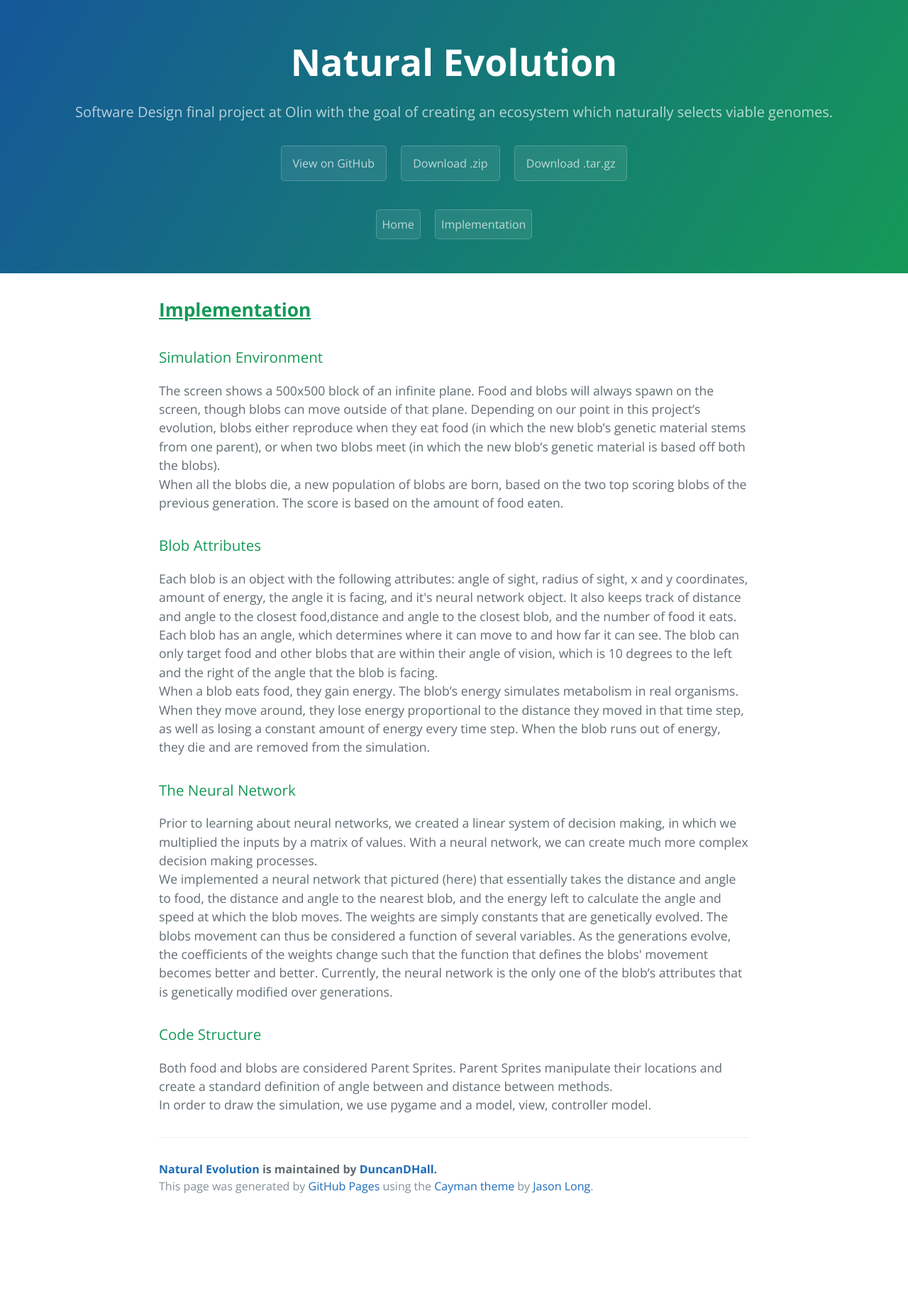
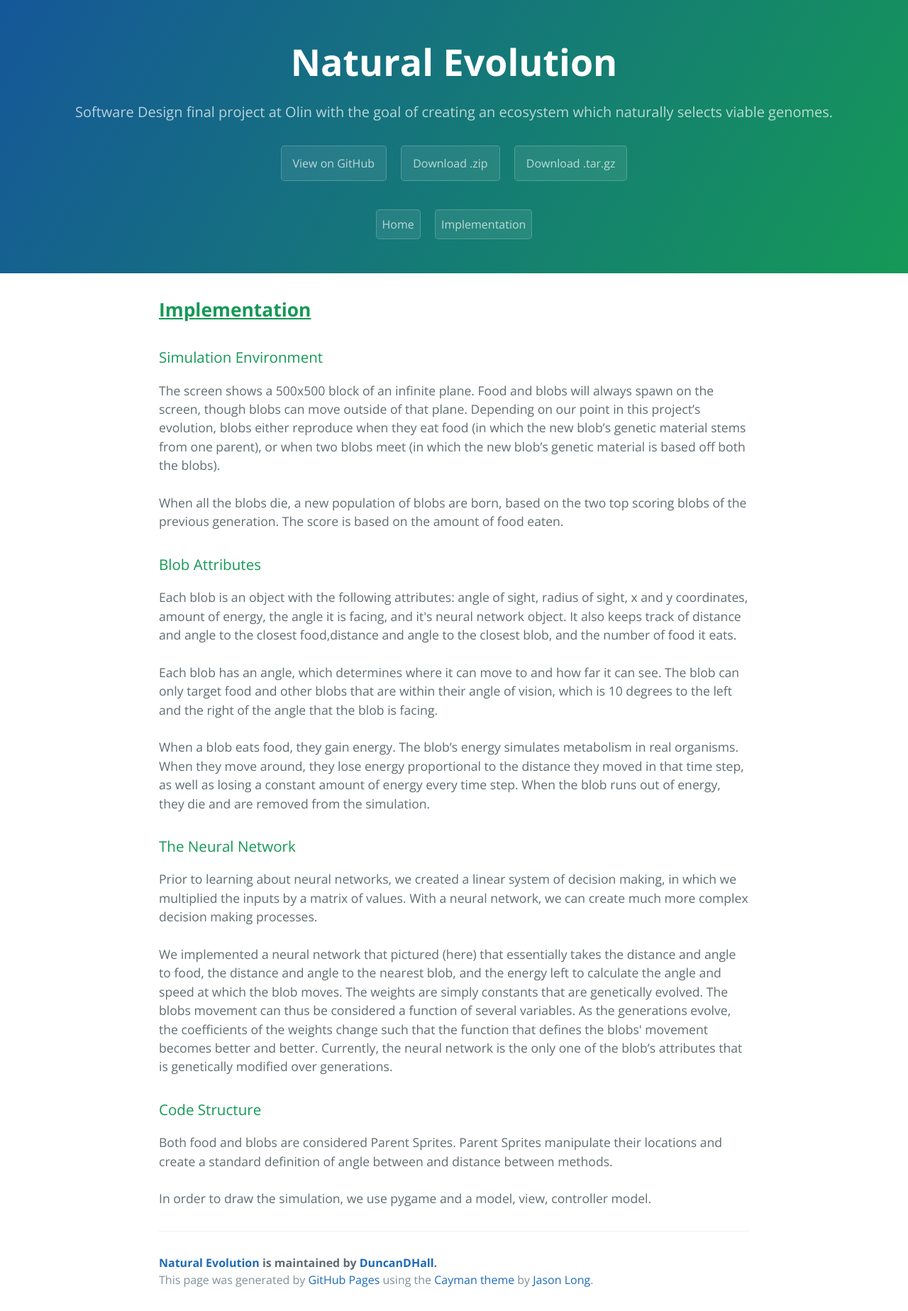
Before and after one commit to DuncanDHall/NaturalEvolution, a Jekyll site: the page implementation.html, which Jekyll copies as it is, in a window 1280 px wide. Shown: the whole page at 71% size. Built offline with Jekyll 4.4.1, drawn with Linux system fonts in a browser that asks for light colours; before the commit the page ends 1715 px from its top, so only the background shows below that.

Commit message:
formatting?

```diff
--- a/implementation.html
+++ b/implementation.html
@@ -35,7 +35,7 @@
 <a id="designer-templates" class="anchor" href="#Environment" aria-hidden="true"><span aria-hidden="true" class="octicon octicon-link"></span></a>Simulation Environment</h3>
 
 <p>
-The screen shows a 500x500 block of an infinite plane. Food and blobs will always spawn on the screen, though blobs can move outside of that plane. Depending on our point in this project’s evolution, blobs either reproduce when they eat food (in which the new blob’s genetic material stems from one parent), or when two blobs meet (in which the new blob’s genetic material is based off both the blobs).<br>
+The screen shows a 500x500 block of an infinite plane. Food and blobs will always spawn on the screen, though blobs can move outside of that plane. Depending on our point in this project’s evolution, blobs either reproduce when they eat food (in which the new blob’s genetic material stems from one parent), or when two blobs meet (in which the new blob’s genetic material is based off both the blobs).<br><br>
 
 When all the blobs die, a new population of blobs are born, based on the two top scoring blobs of the previous generation. The score is based on the amount of food eaten.
 </p>
@@ -44,9 +44,9 @@ When all the blobs die, a new population of blobs are born, based on the two top
 <a id="designer-templates" class="anchor" href="#designer-templates" aria-hidden="true"><span aria-hidden="true" class="octicon octicon-link"></span></a>Blob Attributes</h3>
 
 <p>
-Each blob is an object with the following attributes: angle of sight, radius of sight, x and y coordinates, amount of energy, the angle it is facing, and it's neural network object. It also keeps track of distance and angle to the closest food,distance and angle to the closest blob, and the number of food it eats.<br>
+Each blob is an object with the following attributes: angle of sight, radius of sight, x and y coordinates, amount of energy, the angle it is facing, and it's neural network object. It also keeps track of distance and angle to the closest food,distance and angle to the closest blob, and the number of food it eats.<br><br>
 
-Each blob has an angle, which determines where it can move to and how far it can see. The blob can only target food and other blobs that are within their angle of vision, which is 10 degrees to the left and the right of the angle that the blob is facing.<br>
+Each blob has an angle, which determines where it can move to and how far it can see. The blob can only target food and other blobs that are within their angle of vision, which is 10 degrees to the left and the right of the angle that the blob is facing.<br><br>
 
 When a blob eats food, they gain energy. The blob’s energy simulates metabolism in real organisms. When they move around, they lose energy proportional to the distance they moved in that time step, as well as losing a constant amount of energy every time step. When the blob runs out of energy, they die and are removed from the simulation.
 </p>
@@ -58,7 +58,7 @@ When a blob eats food, they gain energy. The blob’s energy simulates metabolis
 <a id="creating-pages-manually" class="anchor" href="#creating-pages-manually" aria-hidden="true"><span aria-hidden="true" class="octicon octicon-link"></span></a>The Neural Network</h3>
 
 <p>Prior to learning about neural networks, we created a linear system of decision making, in which we multiplied the inputs by a matrix of values. With a neural network, we can create much more complex decision making processes.
-<br>
+<br> <br>
 We implemented a neural network that pictured (here) that essentially takes the distance and angle to food, the distance and angle to the nearest blob, and the energy left to calculate the angle and speed at which the blob moves. The weights are simply constants that are genetically evolved. The blobs movement can thus be considered a function of several variables. As the generations evolve, the coefficients of the weights change such that the function that defines the blobs' movement becomes better and better. Currently, the neural network is the only one of the blob’s attributes that is genetically modified over generations.
 
  </p>
@@ -66,7 +66,7 @@ We implemented a neural network that pictured (here) that essentially takes the
 <h3>
 <a id="authors-and-contributors" class="anchor" href="#authors-and-contributors" aria-hidden="true"><span aria-hidden="true" class="octicon octicon-link"></span></a>Code Structure</h3>
 
-<p>Both food and blobs are considered Parent Sprites. Parent Sprites manipulate their locations and create a standard definition of angle between and distance between methods.<br>
+<p>Both food and blobs are considered Parent Sprites. Parent Sprites manipulate their locations and create a standard definition of angle between and distance between methods.<br><br>
 
 In order to draw the simulation, we use pygame and a model, view, controller model. </p>
 
```
